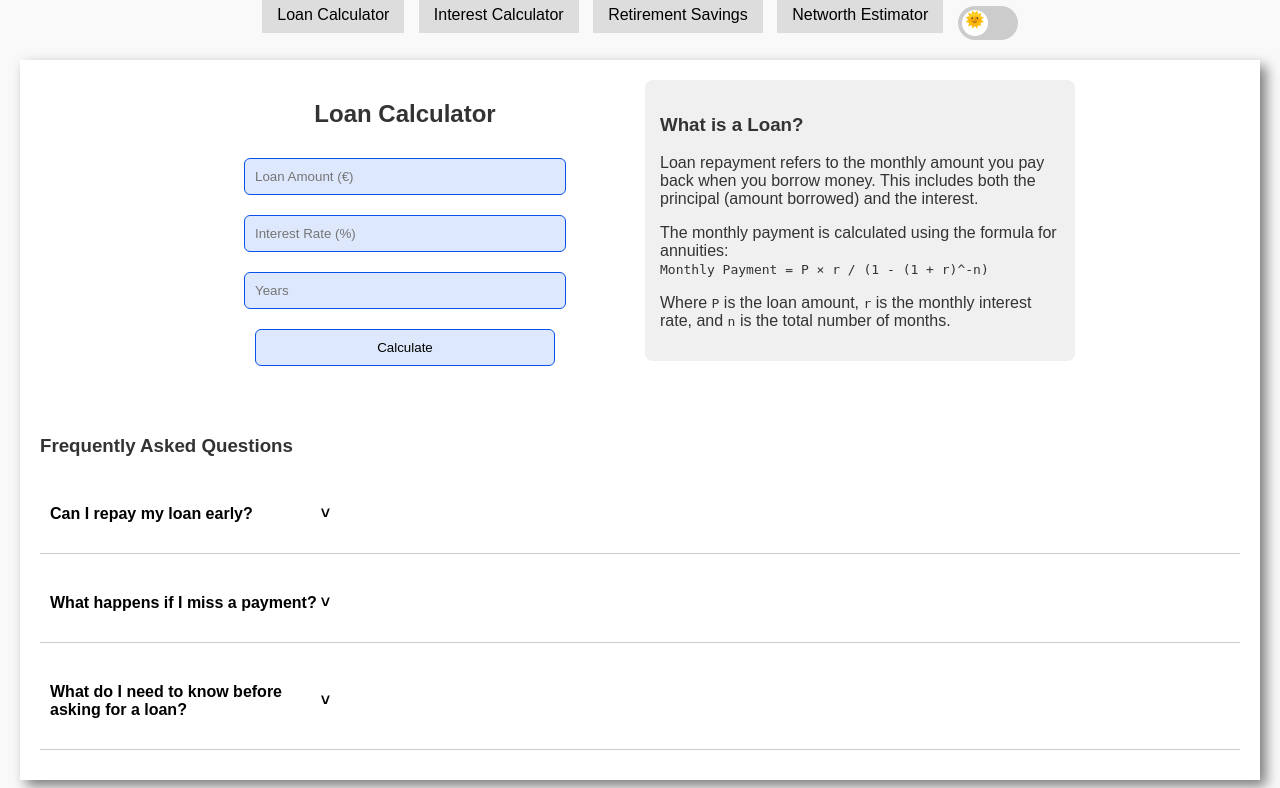
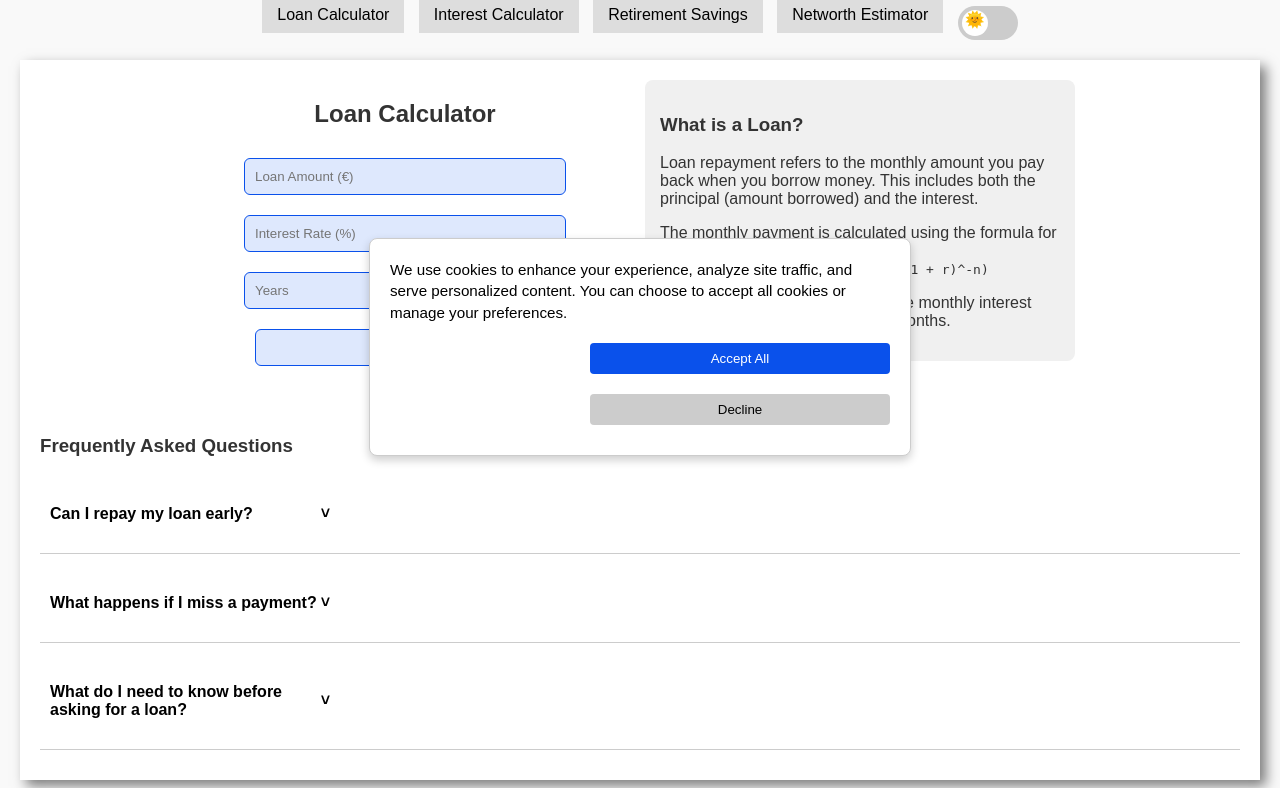
Before and after one commit to Nicolas4242/finance-calculator, a Flask app: page / in a window 1280 px wide. Shown: the part 324-1112 px from the top of the page. Run offline with Flask 3, Linux system fonts and the light colour scheme.

Commit message:
cookies corresction

```diff
--- a/templates/base.html
+++ b/templates/base.html
@@ -422,15 +422,16 @@
   </script>
 
     <!-- End Google Analytics -->
-<div id="cookie-banner" style="display:none;">
-  <div class="cookie-popup">
+<div id="cookie-popup" style="display: none;">
+  <div id="cookie-banner">
     <p>
-      This site uses cookies to enhance your experience and analyze traffic.
-      By clicking "Accept", you consent to the use of cookies.
-      <a href="/privacy" target="_blank">Learn more</a>.
+      We use cookies to enhance your experience, analyze site traffic, and serve personalized content.
+      You can choose to accept all cookies or manage your preferences.
     </p>
-    <button id="acceptCookies">Accept</button>
-    <button id="declineCookies">Decline</button>
+    <div class="cookie-buttons">
+      <button id="accept-cookies">Accept All</button>
+      <button id="decline-cookies">Decline</button>
+    </div>
   </div>
 </div>
 
```
